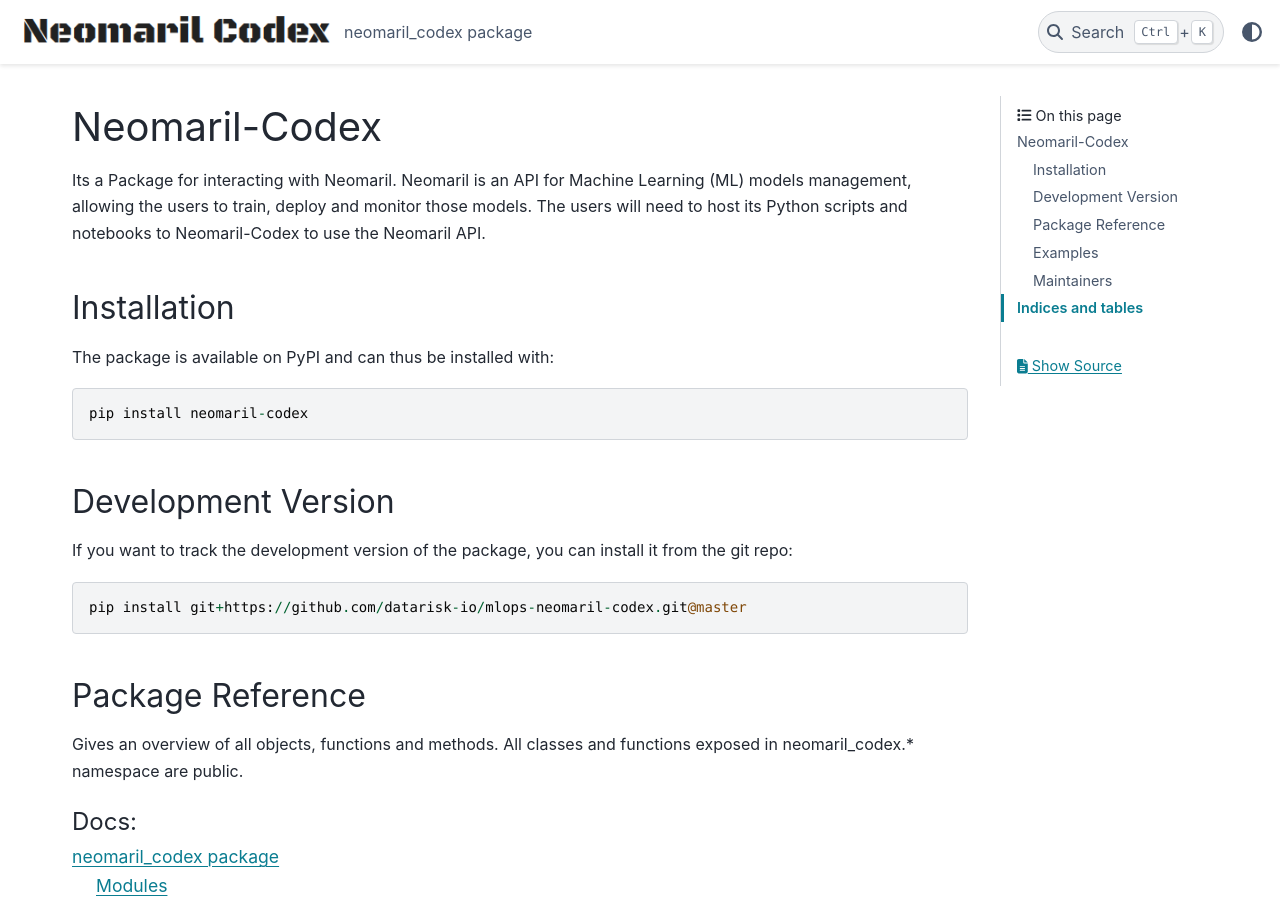
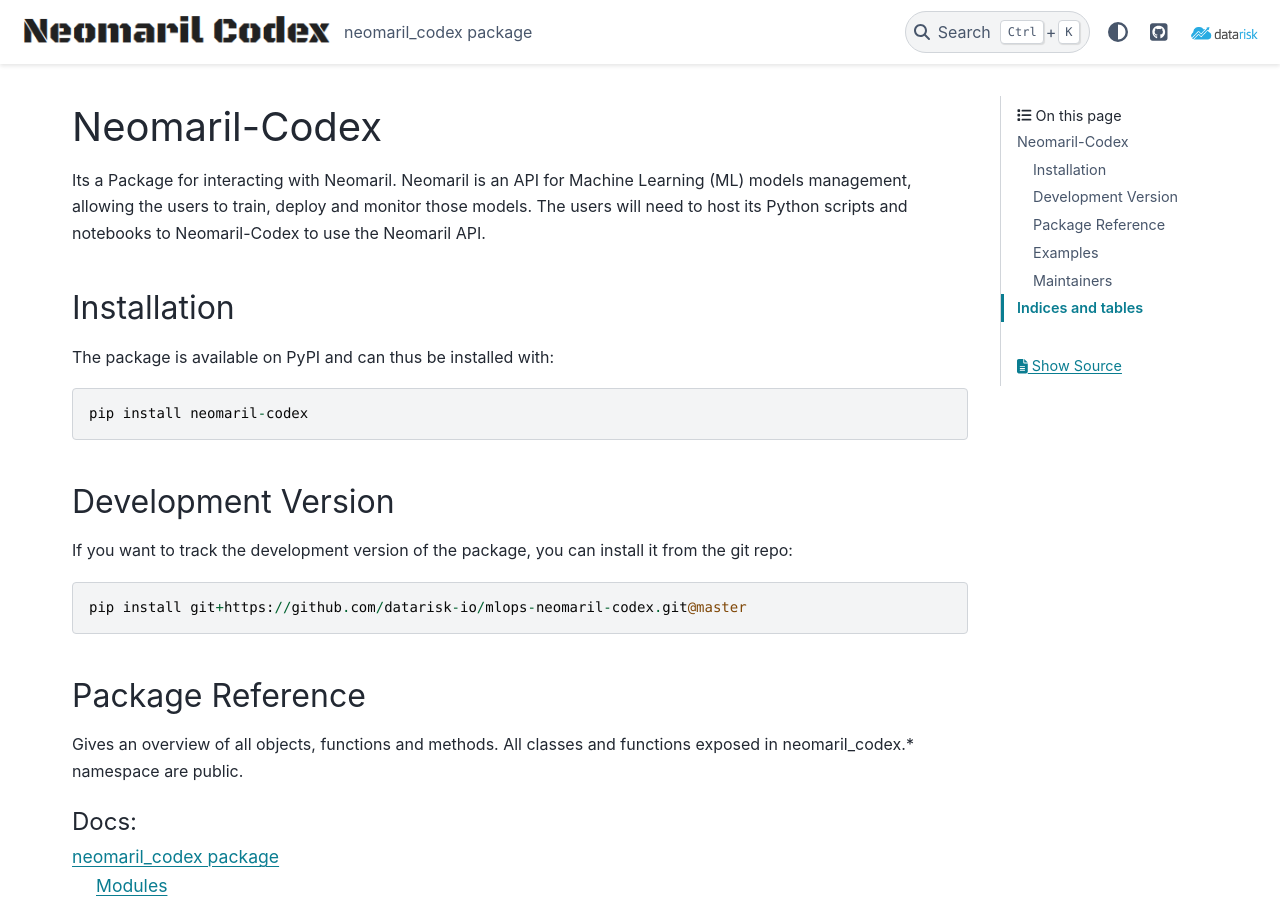
Before and after one commit to datarisk-io/mlops_codex, a Sphinx documentation site: the page built from docs/source/index.rst, in a window 1280 px wide and 900 px high. Built offline with Sphinx 7.4.7 and the PyData theme 0.15.4, drawn with Linux system fonts in a browser that asks for light colours.

Commit message:
docs: correct duplicated html_theme_options config

```diff
--- a/docs/source/conf.py
+++ b/docs/source/conf.py
@@ -66,7 +66,11 @@
         },
     ],
     "collapse_navigation": True,
-    "navigation_depth": 2
+    "navigation_depth": 2,
+    "logo": {
+      "image_light": "_static/logo.png",
+      "image_dark": "_static/logo.png",
+   }
 }
 
 # Add any paths that contain custom static files (such as style sheets) here,
@@ -74,11 +78,4 @@
 # so a file named "default.css" will overwrite the builtin "default.css".
 html_static_path = ['_static']
 
-html_theme_options = {
-   "logo": {
-      "image_light": "_static/logo.png",
-      "image_dark": "_static/logo.png",
-   }
-}
-
 source_suffix = [".rst"]
```
